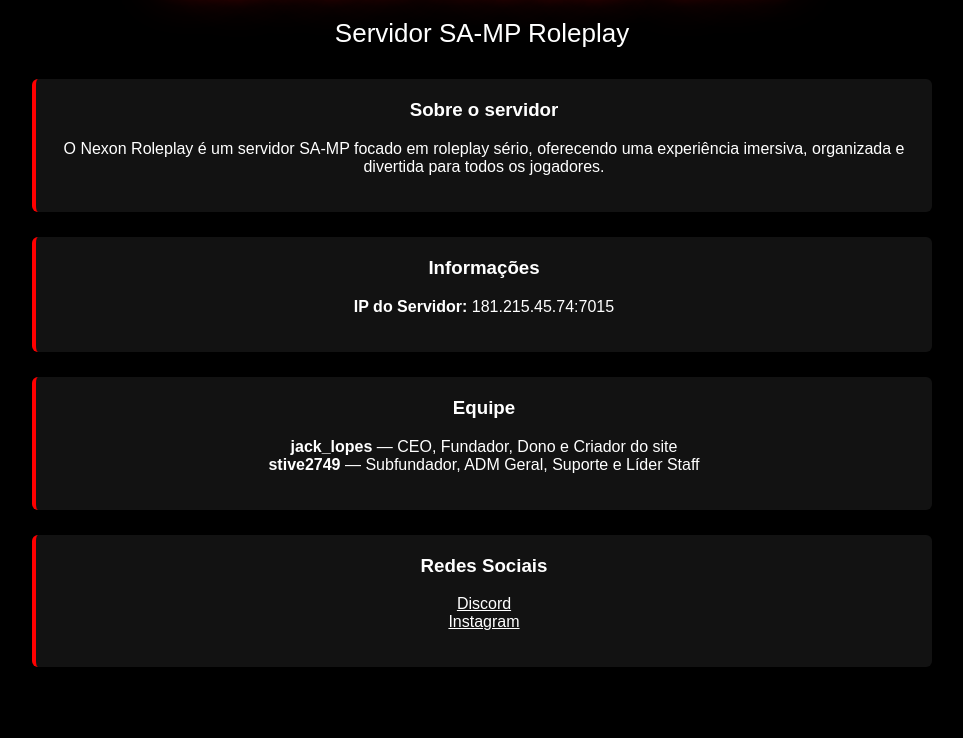
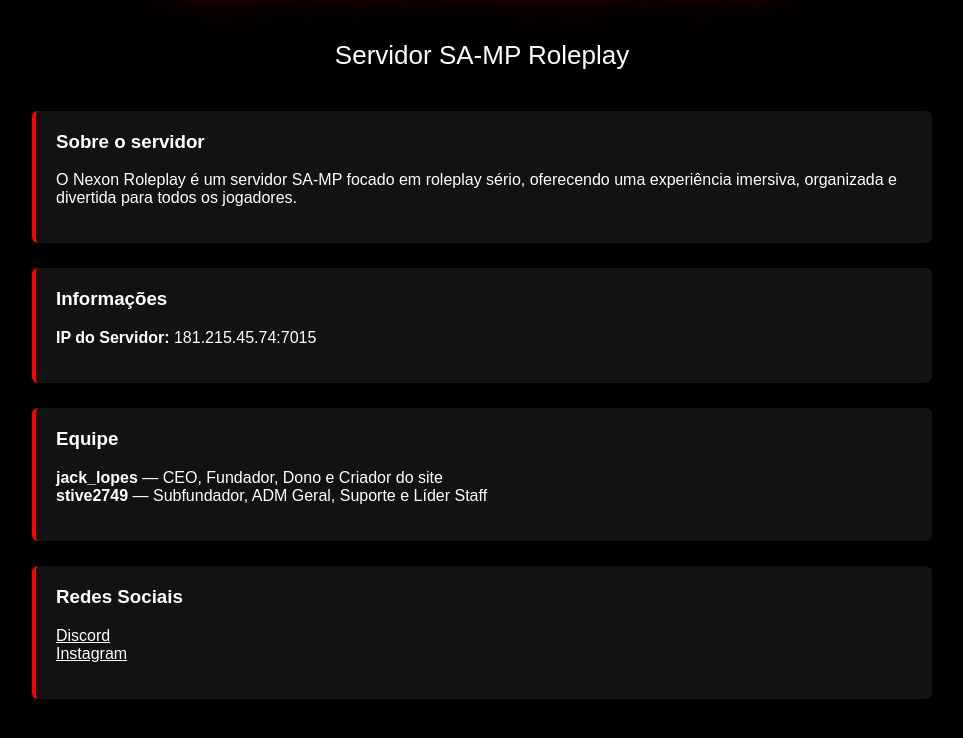
Before and after one commit to 1245502/nexonrp.github.io, a plain HTML site: page index.html in a window 1280 px wide. Shown: the part 180-918 px from the top of the page, without its empty margins (158-1121 px from the left). Drawn offline with Linux system fonts and the light colour scheme.

Commit message:
Refactor CSS comments and adjust styles

```diff
--- a/style.css
+++ b/style.css
@@ -1,13 +1,13 @@
+/* RESET */
 body {
     margin: 0;
     min-height: 100vh;
     font-family: Arial, Helvetica, sans-serif;
+    background-color: #000000; /* FUNDO PRETO */
     color: #ffffff;
-
-    /* FUNDO PRETO PRA DESTACAR O NEON */
-    background-color: #000000;
 }
 
+/* CONTAINER CENTRAL */
 .container {
     max-width: 900px;
     margin: auto;
@@ -15,12 +15,11 @@
     text-align: center;
 }
 
-/* TÍTULO PRINCIPAL COM NEON VERMELHO */
+/* TÍTULO COM NEON VERMELHO */
 h1 {
     font-size: 64px;
-    margin-bottom: 10px;
+    letter-spacing: 3px;
     color: #ffffff;
-    letter-spacing: 3px;
 
     text-shadow:
         0 0 5px #ff1a1a,
@@ -32,7 +31,7 @@
     animation: neonPulse 1.5s infinite alternate;
 }
 
-/* ANIMAÇÃO DO NEON */
+/* ANIMAÇÃO NEON */
 @keyframes neonPulse {
     from {
         text-shadow:
@@ -51,28 +50,23 @@
 /* SUBTÍTULO */
 h2 {
     font-size: 26px;
-    margin-bottom: 30px;
-    color: #ffffff;
+    margin-bottom: 40px;
     font-weight: normal;
 }
 
-/* CAIXAS DE CONTEÚDO */
+/* CAIXAS */
 .box {
     background: rgba(20, 20, 20, 0.9);
     padding: 20px;
     margin-bottom: 25px;
+    text-align: left;
     border-left: 4px solid #ff0000;
     border-radius: 6px;
 }
 
-/* TÍTULO DAS CAIXAS */
+/* TÍTULOS DAS CAIXAS */
 .box h3 {
-    color: #ffffff;
     margin-top: 0;
-}
-
-/* TEXTOS */
-p, strong {
     color: #ffffff;
 }
 
```
